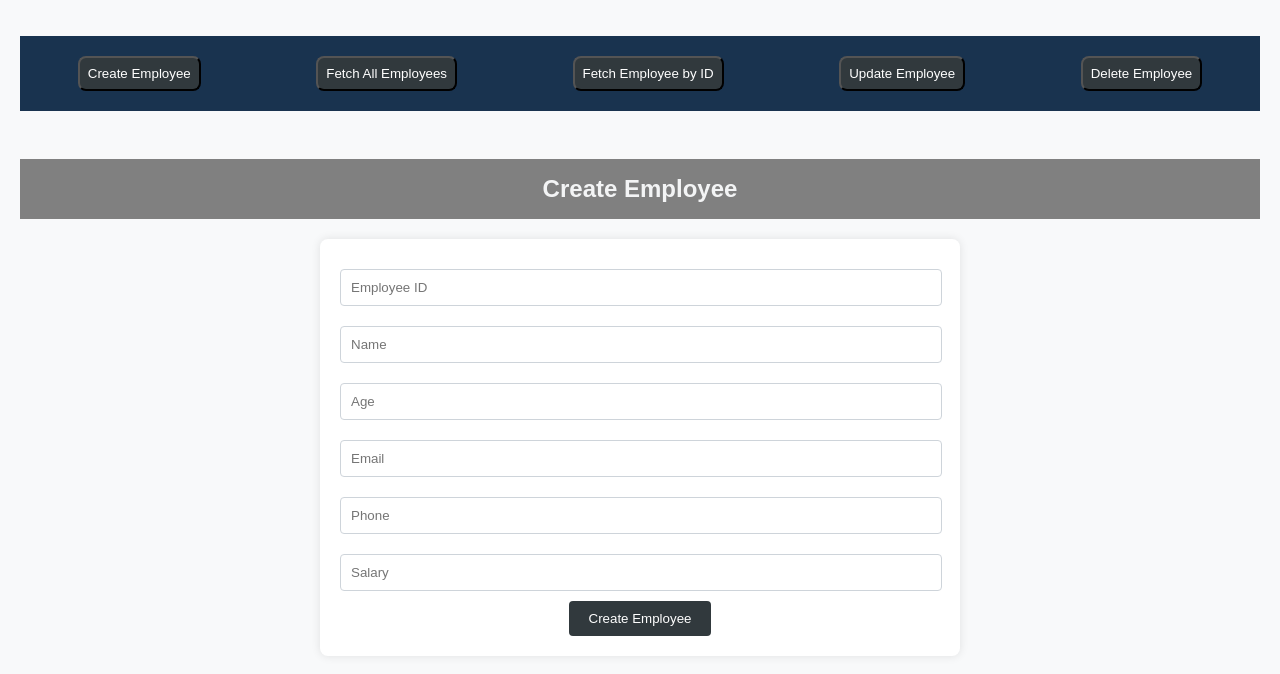
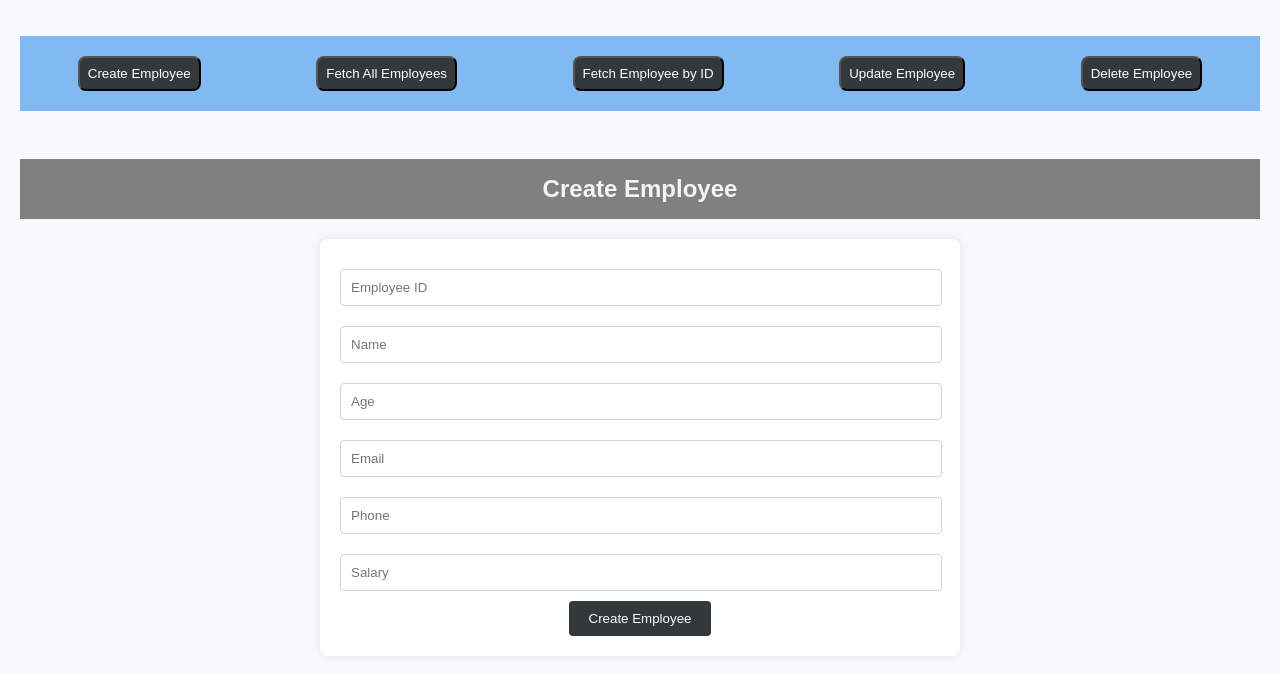
Before and after one commit to Shridhar-Danannavar/employeeManagement, a React (Create React App) app: page / in a window 1280 px wide. Shown: the top 674 px of the page. Built offline with nearby package versions, Linux system fonts and the light colour scheme.

Commit message:
styles.css

```diff
--- a/src/styles.css
+++ b/src/styles.css
@@ -62,7 +62,7 @@ button{
   }
 
   ul {
-    background-color: #19334f;
+    background-color: #81baf3;
     list-style-type: none;
     display: flex;
     text-align: center;
@@ -111,3 +111,8 @@ button{
   text-align: center;
   justify-content: center;
  }
+
+ .emp{
+  padding: 0.5rem;
+  margin: 1rem;
+ }
```
